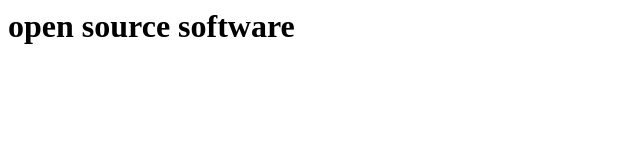
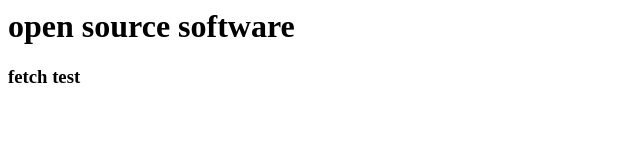
Before and after one commit to kmj0973/gitstudy05, a plain HTML site: page gitstudy05_clone/index.html in a window 1280 px wide. Shown: the full height of the page, 0-640 px from the left. Drawn offline with Linux system fonts and the light colour scheme.

Commit message:
modified: add <h3>

```diff
--- a/gitstudy05_clone/index.html
+++ b/gitstudy05_clone/index.html
@@ -1 +1,2 @@
 <h1>open source software</h1>
+<h3> fetch test</h3>
```
